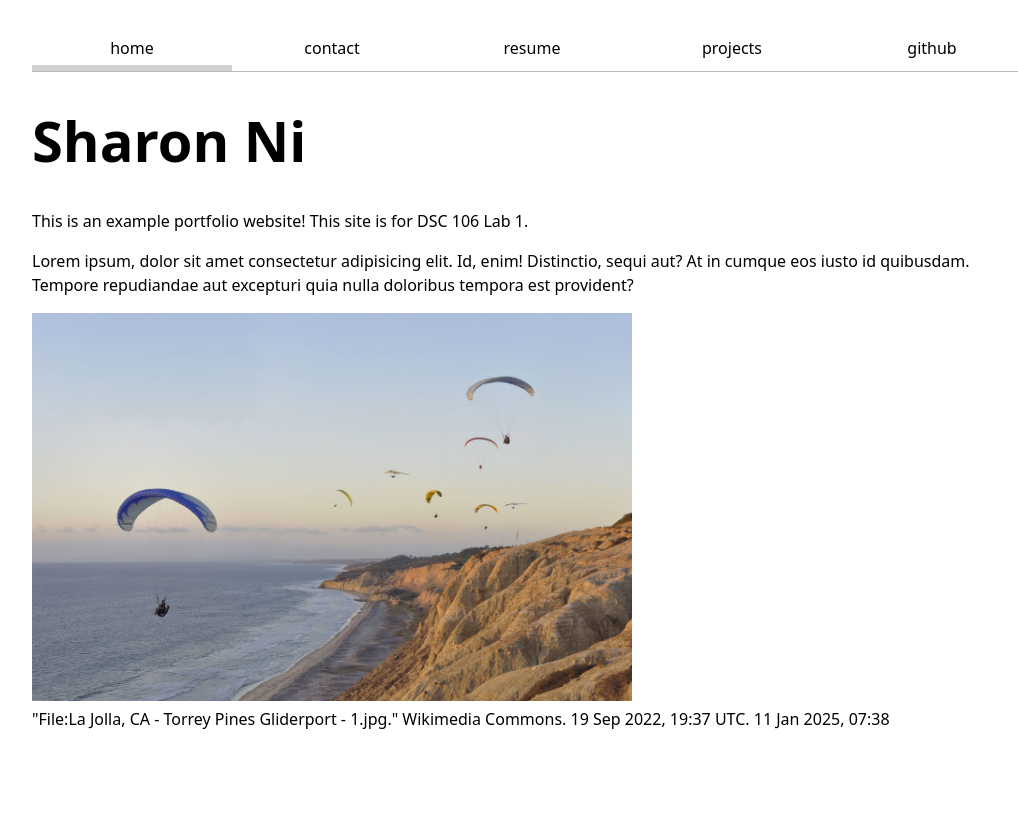
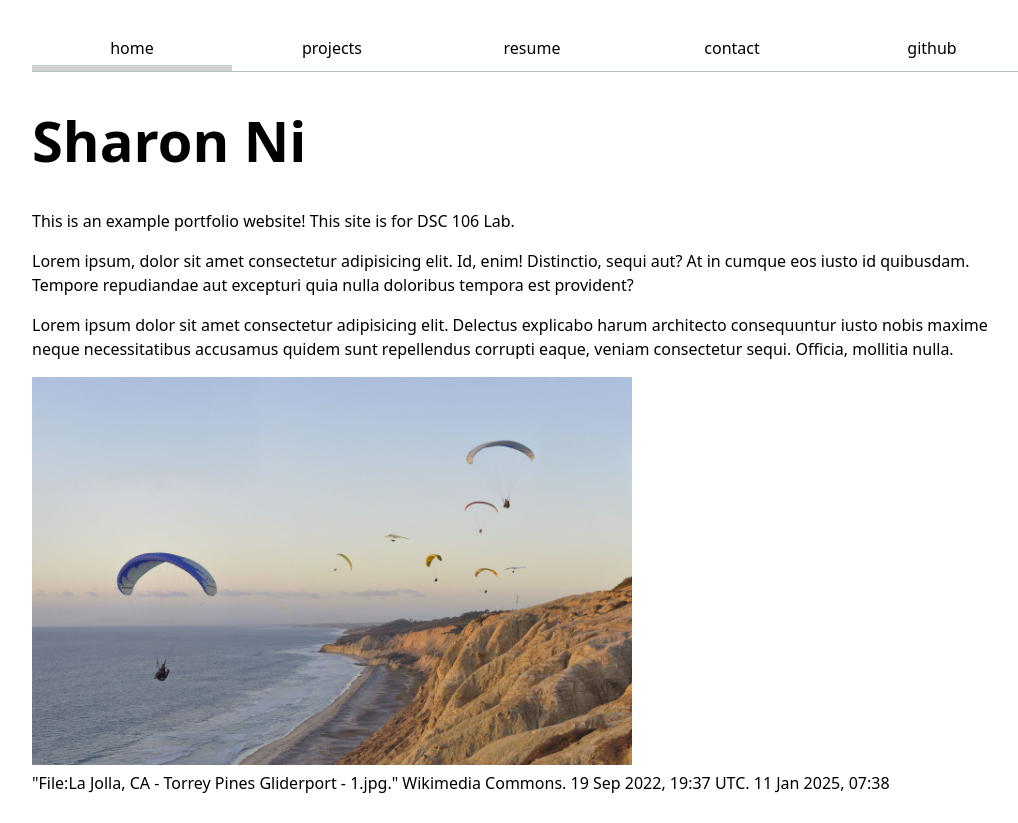
Before and after one commit to nisharonn/portfolio, a plain HTML site: page index.html in a window 1280 px wide. Shown: the whole page, without its empty margins (108-1126 px from the left). Before the commit the page ends 800 px from the top, so only its background shows below. Drawn offline with Linux system fonts and the light colour scheme.

Commit message:
finalized style details

```diff
--- a/index.html
+++ b/index.html
@@ -8,17 +8,19 @@
     <nav>
         <ul>
             <li><a class="current" href="./index.html"> home </a></li>
+            <li><a href="./projects/index.html"> projects </a></li>
+            <li><a href="./resume/index.html"> resume </a></li>
             <li><a href="./contact/index.html"> contact </a></li>
-            <li><a href="./resume/index.html"> resume </a></li>
-            <li><a href="./projects/index.html"> projects </a></li>
             <li><a href="https://github.com/nisharonn" target="_blank"> github </a></li>
         </ul>
     </nav>
 </head>
 <body></body>
     <h1> Sharon Ni </h1>
-    <p> This is an example portfolio website! This site is for DSC 106 Lab 1. </p>
+    <p> This is an example portfolio website! This site is for DSC 106 Lab. </p>
     <p>Lorem ipsum, dolor sit amet consectetur adipisicing elit. Id, enim! Distinctio, sequi aut? At in cumque eos iusto id quibusdam. Tempore repudiandae aut excepturi quia nulla doloribus tempora est provident? </p>
+    <p> Lorem ipsum dolor sit amet consectetur adipisicing elit. Delectus explicabo harum architecto consequuntur iusto nobis maxime neque necessitatibus accusamus quidem sunt repellendus corrupti eaque, veniam consectetur sequi. Officia, mollitia nulla.</p>
+
     <img src="images/gliderport.jpg" alt="a picture of gliderport in san diego" width="600">
     <br> "File:La Jolla, CA - Torrey Pines Gliderport - 1.jpg." Wikimedia Commons. 19 Sep 2022, 19:37 UTC. 11 Jan 2025, 07:38
 </body>
```
Also changed, not shown: contact/index.html (+3 -3 lines), projects/index.html (+2 -2 lines), resume/index.html (+2 -2 lines).
